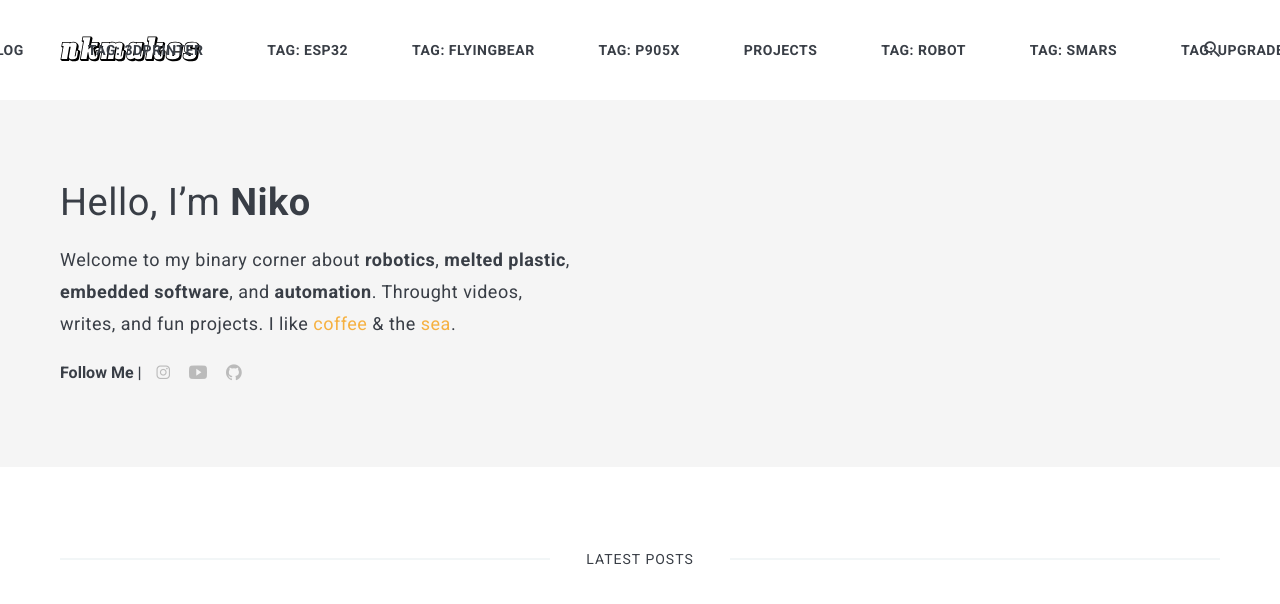
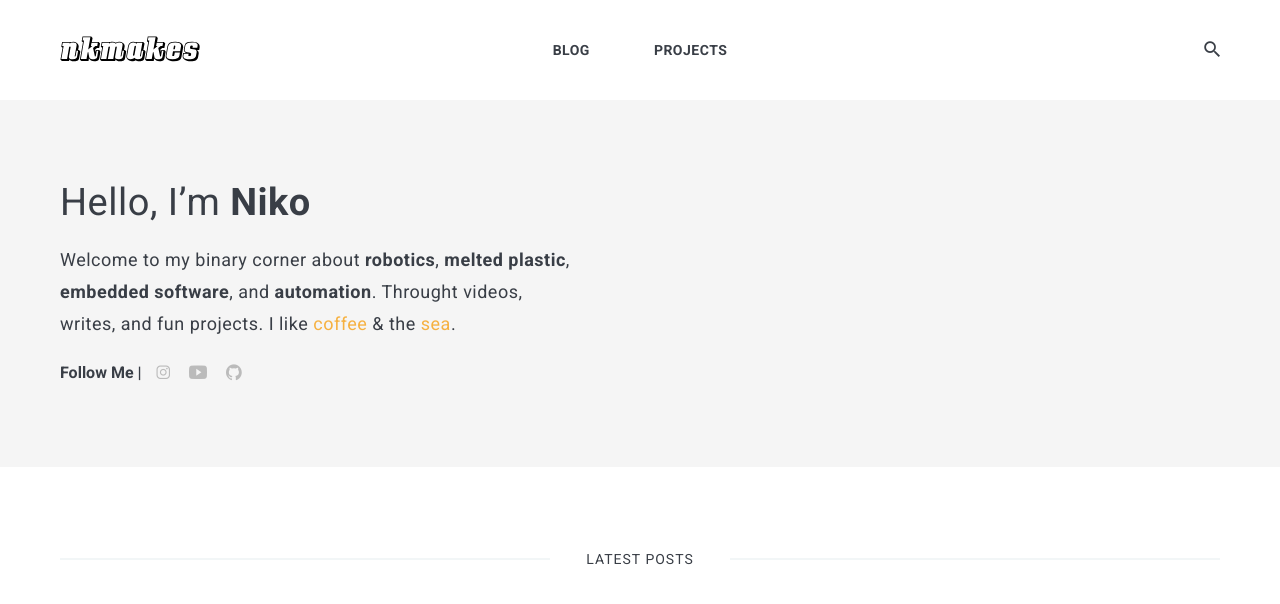
Before and after one commit to nkmakes/nkmakes.github.io, a Jekyll site: the page built from index.html, in a window 1280 px wide and 900 px high, cut to the strip 0-647 px from the top of the window. Shown: the top 604 px of the strip. Built offline with Jekyll 4.4.1, drawn with Linux system fonts in a browser that asks for light colours; nearby versions of some CDN libraries; the list of posts is cut into pages by our own code.

Commit message:
layout update

```diff
--- a/_includes/header.html
+++ b/_includes/header.html
@@ -28,7 +28,7 @@
                 <a href="{{site.baseurl}}/" class="nav__link">BLOG</a>
               </li>
               {% for page in site.pages %}
-                {% unless page.name == 'tags.html' or page.name == '404.html' %}
+                {% unless page.name == 'tags.html' or page.name == '404.html' or page.layout == 'tag_page' %}
               {% if page.title %}
               <li class="nav__item">
                 <a href="{{ page.url | prepend: site.baseurl }}" class="nav__link">{{ page.title }}</a>
```
